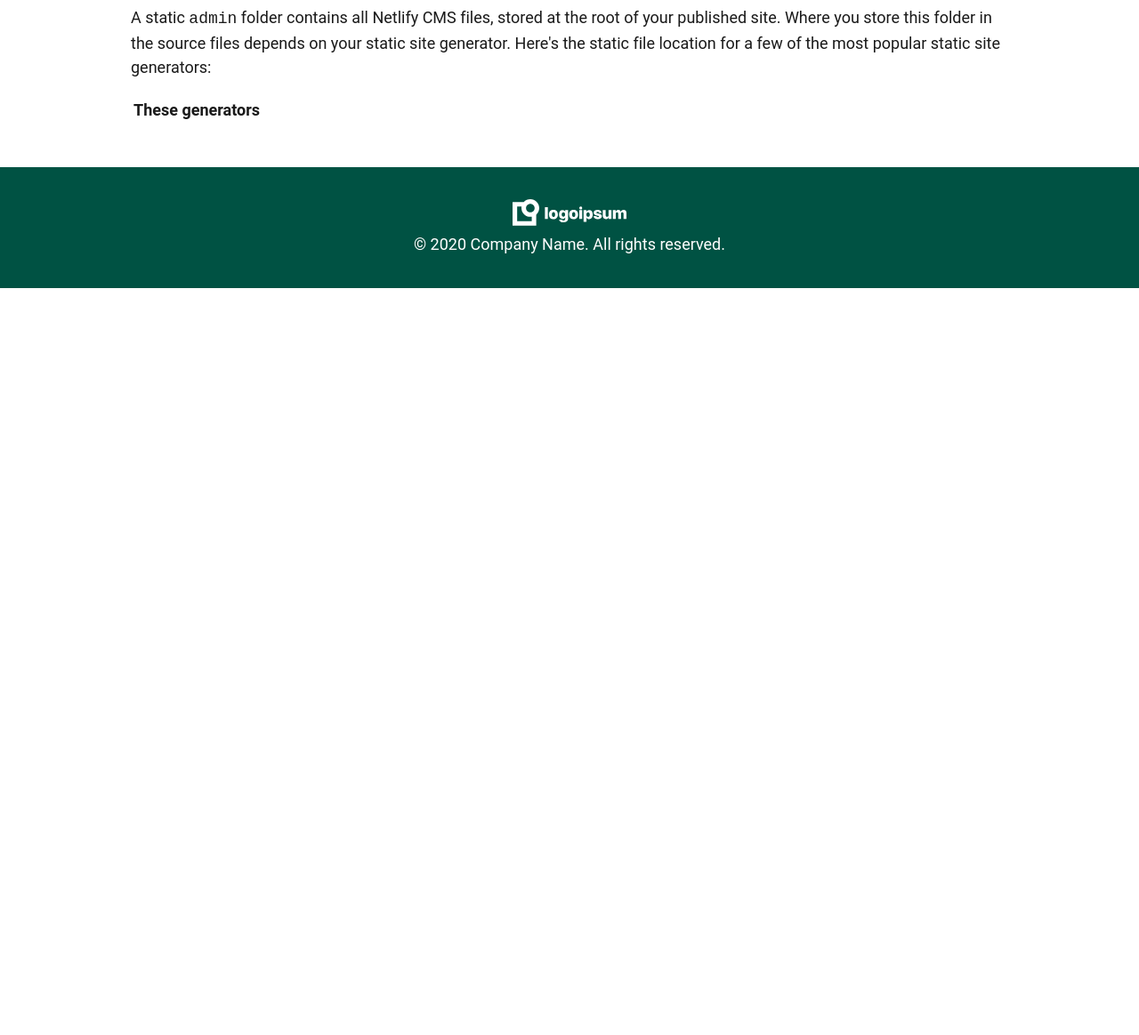
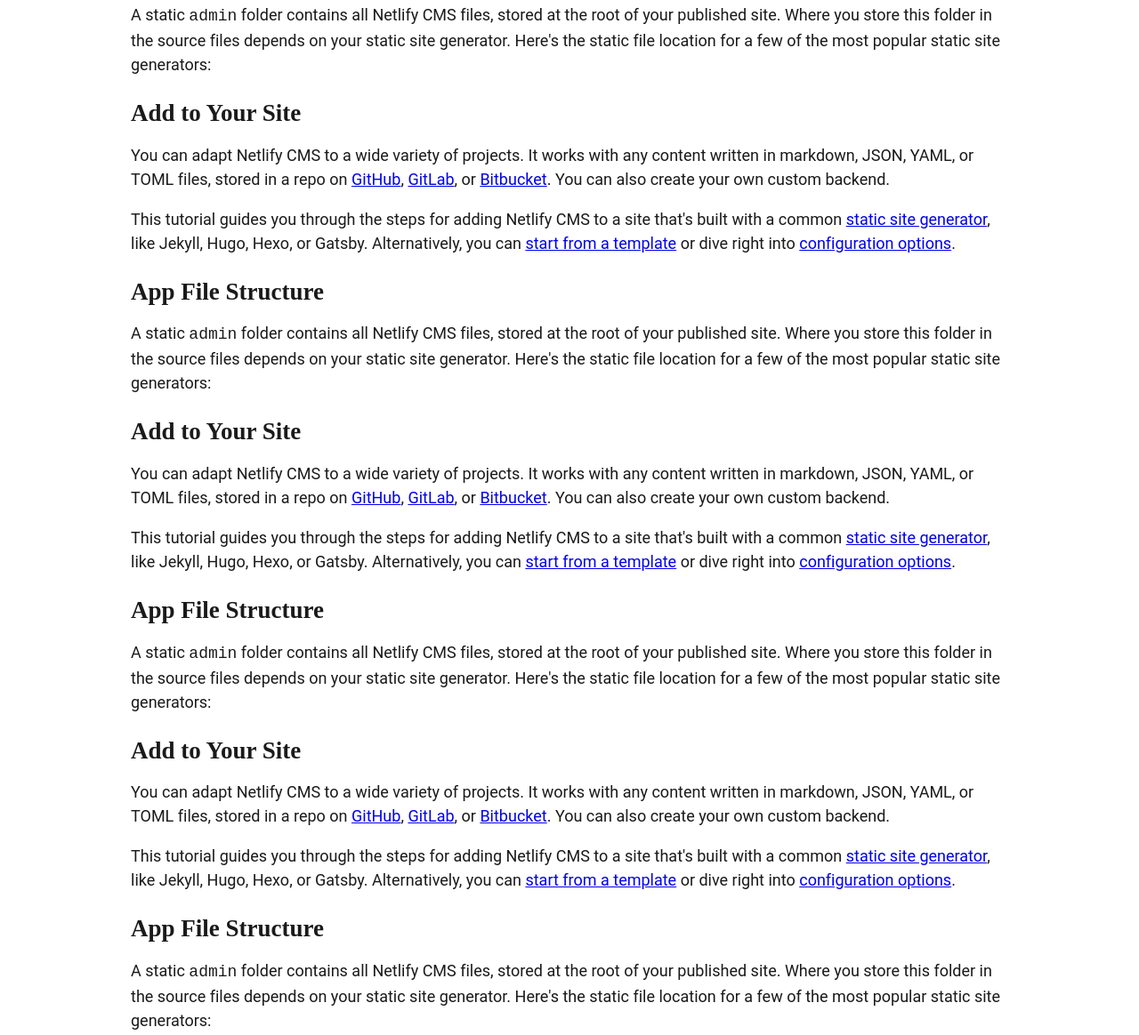
Before and after one commit to leonism/JAM-stack, an Eleventy site: page src/blog/2022-07-15-my-sixth-article.md in a window 1280 px wide. Shown: the part 1147-2311 px from the top of the page at 89% size. Before the commit the page ends 1471 px from the top, so only its background shows below. Built offline with nearby package versions, Linux system fonts and the light colour scheme; Eleventy itself is replaced by a stand-in of ours; files that its build step writes are made by us from their sources.

Commit message:
Update Blog “2022-07-15-my-sixth-article”

```diff
--- a/src/blog/2022-07-15-my-sixth-article.md
+++ b/src/blog/2022-07-15-my-sixth-article.md
@@ -7,7 +7,7 @@
 author: Gerry Leo Nugroho
 date: 2022-11-11T12:34:00.419Z
 tags: featured
-image: /assets/blog/bg-about.jpg
+image: /assets/blog/bg-kontak.jpg
 imageAlt: Lorem ipsum dolor sit amet,
 ---
 # Add to Your Site
@@ -20,7 +20,30 @@
 
 A static `admin` folder contains all Netlify CMS files, stored at the root of your published site. Where you store this folder in the source files depends on your static site generator. Here's the static file location for a few of the most popular static site generators:
 
+# Add to Your Site
 
+You can adapt Netlify CMS to a wide variety of projects. It works with any content written in markdown, JSON, YAML, or TOML files, stored in a repo on [GitHub](https://github.com/), [GitLab](https://about.gitlab.com/), or [Bitbucket](https://bitbucket.org/). You can also create your own custom backend.
 
-| These generators |
-| ---------------- |
+This tutorial guides you through the steps for adding Netlify CMS to a site that's built with a common [static site generator](https://www.staticgen.com/), like Jekyll, Hugo, Hexo, or Gatsby. Alternatively, you can [start from a template](https://www.netlifycms.org/docs/start-with-a-template) or dive right into [configuration options](https://www.netlifycms.org/docs/configuration-options).
+
+## [](https://www.netlifycms.org/docs/add-to-your-site/#app-file-structure)App File Structure
+
+A static `admin` folder contains all Netlify CMS files, stored at the root of your published site. Where you store this folder in the source files depends on your static site generator. Here's the static file location for a few of the most popular static site generators:
+# Add to Your Site
+
+You can adapt Netlify CMS to a wide variety of projects. It works with any content written in markdown, JSON, YAML, or TOML files, stored in a repo on [GitHub](https://github.com/), [GitLab](https://about.gitlab.com/), or [Bitbucket](https://bitbucket.org/). You can also create your own custom backend.
+
+This tutorial guides you through the steps for adding Netlify CMS to a site that's built with a common [static site generator](https://www.staticgen.com/), like Jekyll, Hugo, Hexo, or Gatsby. Alternatively, you can [start from a template](https://www.netlifycms.org/docs/start-with-a-template) or dive right into [configuration options](https://www.netlifycms.org/docs/configuration-options).
+
+## [](https://www.netlifycms.org/docs/add-to-your-site/#app-file-structure)App File Structure
+
+A static `admin` folder contains all Netlify CMS files, stored at the root of your published site. Where you store this folder in the source files depends on your static site generator. Here's the static file location for a few of the most popular static site generators:
+# Add to Your Site
+
+You can adapt Netlify CMS to a wide variety of projects. It works with any content written in markdown, JSON, YAML, or TOML files, stored in a repo on [GitHub](https://github.com/), [GitLab](https://about.gitlab.com/), or [Bitbucket](https://bitbucket.org/). You can also create your own custom backend.
+
+This tutorial guides you through the steps for adding Netlify CMS to a site that's built with a common [static site generator](https://www.staticgen.com/), like Jekyll, Hugo, Hexo, or Gatsby. Alternatively, you can [start from a template](https://www.netlifycms.org/docs/start-with-a-template) or dive right into [configuration options](https://www.netlifycms.org/docs/configuration-options).
+
+## [](https://www.netlifycms.org/docs/add-to-your-site/#app-file-structure)App File Structure
+
+A static `admin` folder contains all Netlify CMS files, stored at the root of your published site. Where you store this folder in the source files depends on your static site generator. Here's the static file location for a few of the most popular static site generators:
```
Also changed, not shown: public/assets/blog/bg-kontak.jpg (added).
